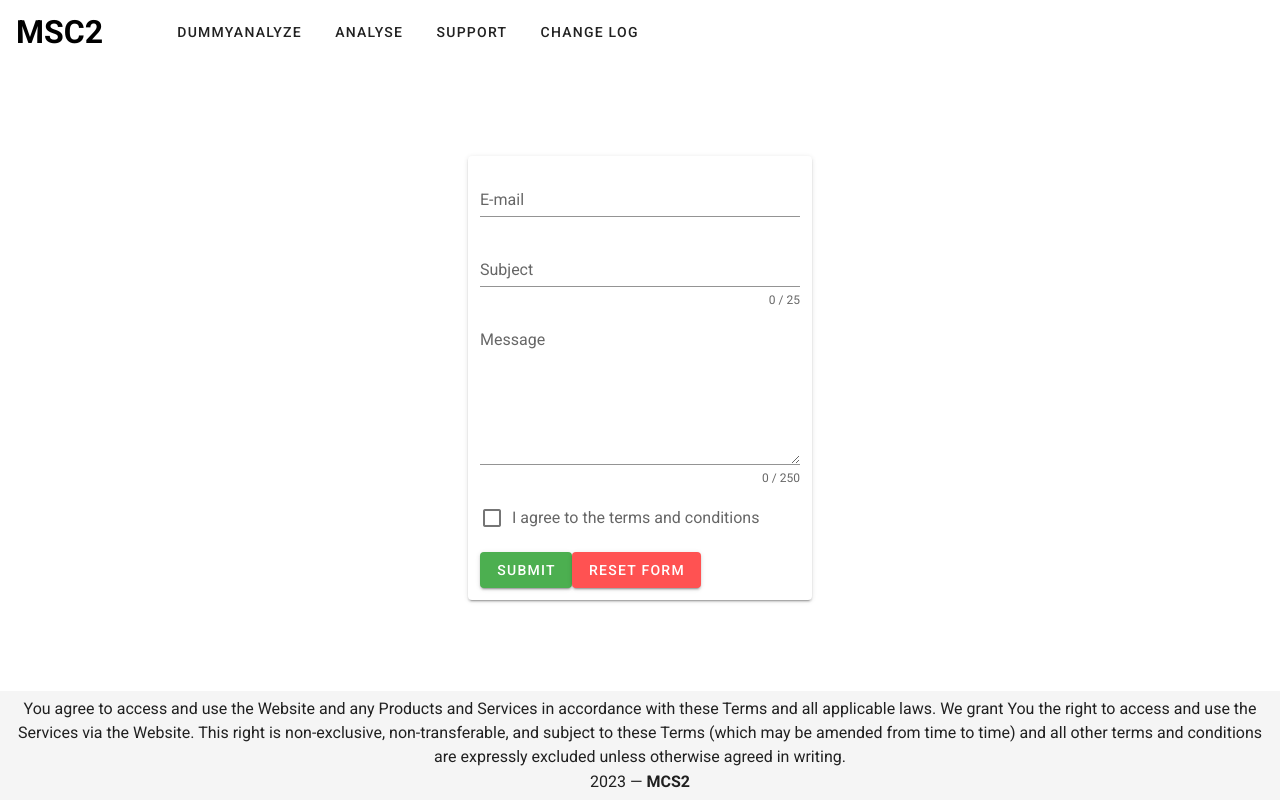
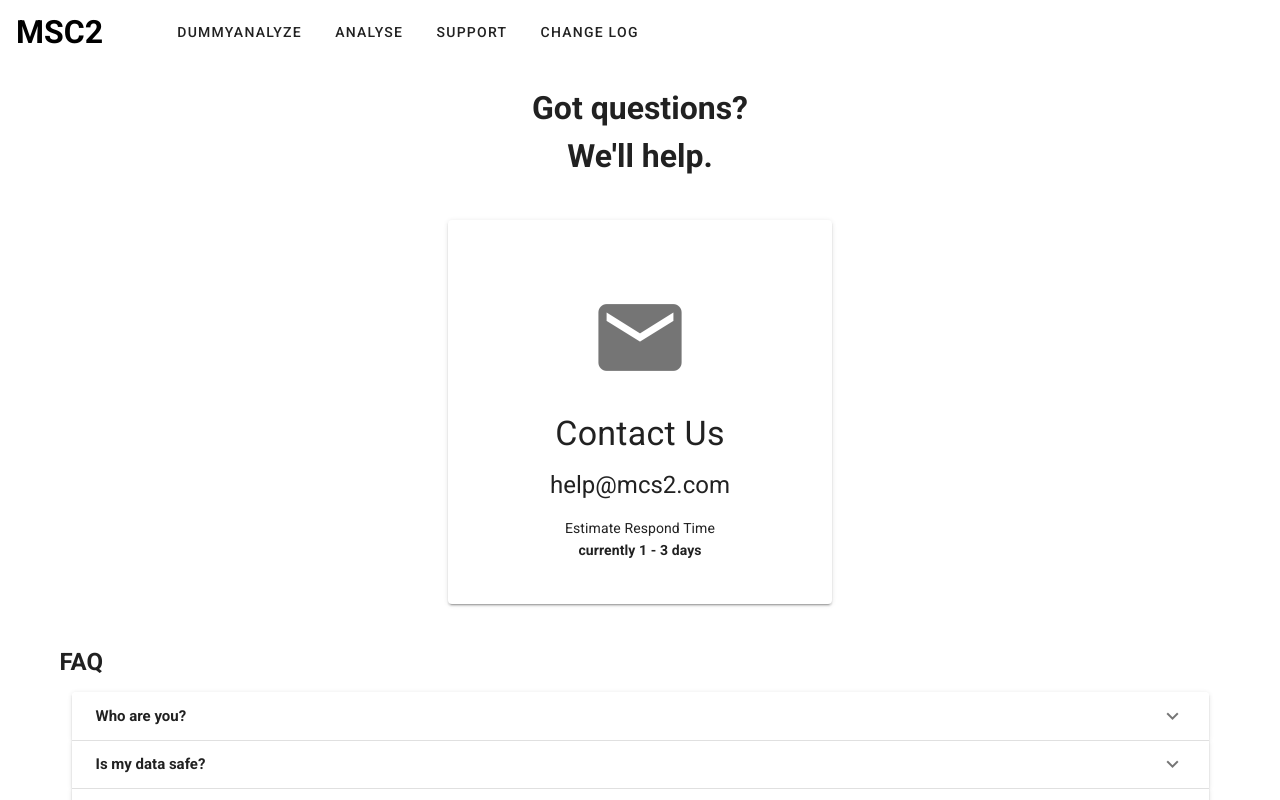
Before and after one commit to ZhanZhynn/FYP-DeepAnomalyDetection, a Nuxt app in the folder frontEnd/: page /ContactUs in a window 1280 px wide. Shown: the top 800 px of the page. Built offline with nearby package versions, Linux system fonts and the light colour scheme.

Commit message:
updated support page

```diff
--- /dev/null
+++ b/frontEnd/components/ContactCard.vue
@@ -0,0 +1,27 @@
+<template>
+    <!-- center contact in v-card -->
+
+    <v-card class="mx-auto" width="24rem" height="24rem" style="align-content: center;">
+        <v-card-text class="text-center">
+            <!-- <div>Word of the Day</div> -->
+            <v-avatar size="150">
+                <v-icon size="100">mdi-email</v-icon>
+            </v-avatar>
+            <p class="text-h4 text--primary">
+                Contact Us
+            </p>
+            <p class="text-h5 text--primary">
+                help@mcs2.com
+            </p>
+            <div class="text--primary">
+                Estimate Respond Time<br>
+                <b>currently 1 - 3 days</b>
+            </div>
+        </v-card-text>
+        <!-- <v-card-actions>
+            <v-btn variant="text" color="deep-purple-accent-4">
+                Learn More
+            </v-btn>
+        </v-card-actions> -->
+    </v-card>
+</template>
--- /dev/null
+++ b/frontEnd/components/FAQpanel.vue
@@ -0,0 +1,29 @@
+<template>
+    <v-container>
+        <v-expansion-panels>
+            <v-expansion-panel v-for="(faq, index) in faqs" :key="index">
+                <v-expansion-panel-header>
+                    <b>{{ faq.question }}</b>
+                </v-expansion-panel-header>
+                <v-expansion-panel-content>
+                    {{ faq.answer }}
+                </v-expansion-panel-content>
+            </v-expansion-panel>
+        </v-expansion-panels>
+    </v-container>
+</template>
+
+<script>
+export default {
+    data() {
+        return {
+            faqs: [
+                { question: 'Who are you?', answer: 'A group of FYP students who working on deploying an open-source machine learning model on the web for anomaly detection on transactional data.' },
+                { question: 'Is my data safe?', answer: 'We have no log policy, we do not store any of your data so it is safe.' },
+                { question: 'What is your detection accuracy?', answer: 'Currently our accuracy is 95%.' },
+                { question: 'How do I generate my result?', answer: 'Just upload your excel file onto our "Analyse" page.' },
+            ]
+        }
+    }
+}
+</script>
--- a/frontEnd/pages/ContactUs.vue
+++ b/frontEnd/pages/ContactUs.vue
@@ -1,17 +1,48 @@
 <template>
-    <v-row justify="center" align="center">
-        <!-- <v-card class="justify-center" style="height: 24rem; width: 48rem;"> -->
-        <Enquiry2 />
-        <!-- </v-card> -->
+    <v-row>
+        <v-container>
+
+            <v-row class="text-center mt-5 mb-10" align="center" justify="center">
+                <h1>Got questions?
+                    <br>
+                    We'll help.
+                </h1>
+            </v-row>
+
+
+            <v-row class="mb-10" justify="center" align="center">
+                <!-- <v-card class="justify-center" style="height: 24rem; width: 48rem;"> -->
+                <!-- <Enquiry2 /> -->
+                <ContactCard />
+                <!-- </v-card> -->
+            </v-row>
+
+
+            <v-row class="mb-10 mx-auto">
+                <h2>FAQ</h2>
+                <!-- <v-card class="justify-center" style="height: 24rem; width: 48rem;"> -->
+                <!-- <Enquiry2 /> -->
+                <FAQpanel />
+                <!-- </v-card> -->
+            </v-row>
+        </v-container>
+
+
+
+
     </v-row>
 </template>
 
 <script>
 import Enquiry2 from "../components/Enquiry2.vue";
+import ContactCard from "../components/ContactCard.vue";
+import FAQpanel from "../components/FAQpanel.vue";
 
 export default {
     components: {
-        Enquiry2
+        Enquiry2,
+        ContactCard,
+        FAQpanel
     }
 }
 
```
